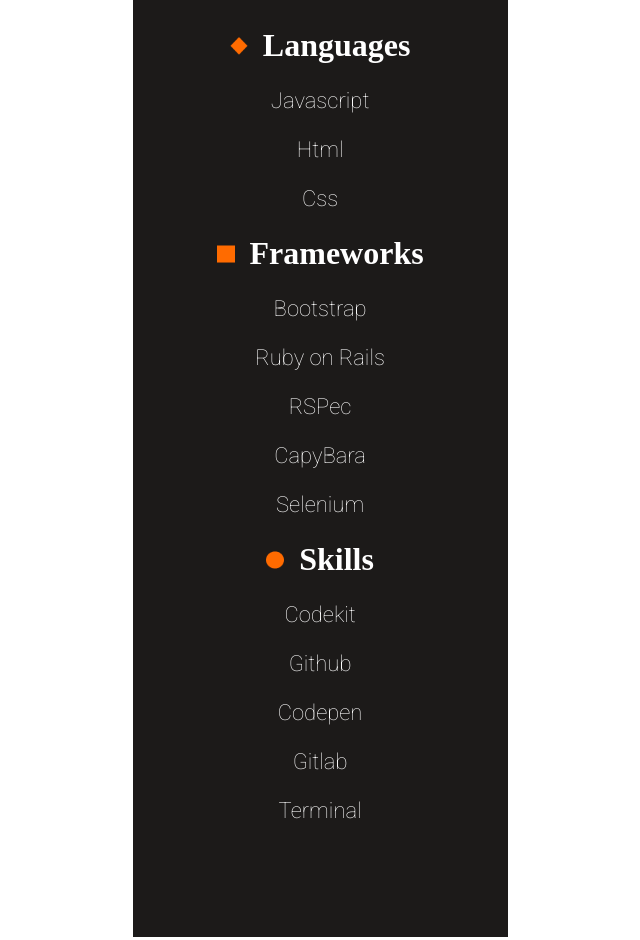
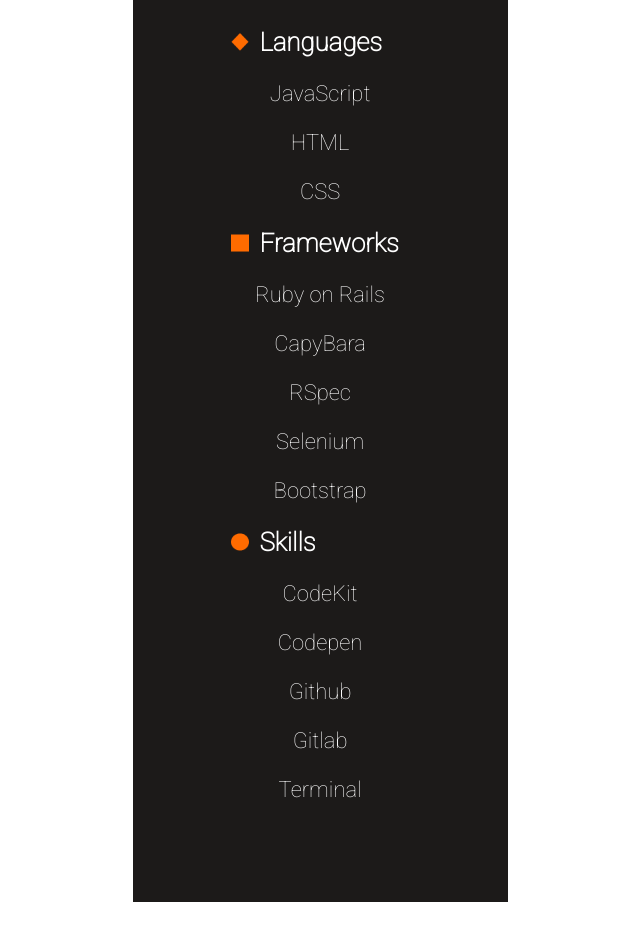
Before and after one commit to Lul-Abdifan/Portofolio-Project, a website: page index.html in a window 1280 px wide. Shown: the part 5048-5988 px from the top of the page, without its empty margins (341-981 px from the left). Drawn offline with Linux system fonts and the light colour scheme.

Commit message:
About me expreciane

```diff
--- a/index.html
+++ b/index.html
@@ -290,52 +290,40 @@
 
 
         <div class="experiance">
-        <div id="language">
-
-            <div id="icon_exprex"> <img src="./assets/images/rombusIcon.png"><h1>Languages</h1></div>
             <ul>
                 <li>
-                    Javascript
+                   <div class="title_container">  <img src="./assets/images/rombusIcon.png" class="title_image"> <h3> Languages<h3></h3></div>
 
+                  <ul>
+                    <li>JavaScript</li>
+                    <li>HTML</li>
+                    <li>CSS</li>
+                  </ul>
                 </li>
+                  <li>
+                    <div class="title_container">  <img src="./assets/images/RectangleIcon.png" class="title_image"> <h3> Frameworks<h3></h3></div>
 
+                  <ul>
+                    <li>Ruby on Rails</li>
+                    <li>CapyBara</li>
+                    <li>RSpec</li>
+                    <li>Selenium</li>
+                    <li>Bootstrap</li>
+                  </ul>
+                </li>
+                  <li>
+                    <div class="title_container">  <img src="./assets/images/circleIcon.png" class="title_image"> <h3> Skills<h3></h3></div>
 
-                <li>Html</li>
-                <li>Css</li>
+                  <ul>
+                    <li>CodeKit</li>
+                    <li>Codepen</li>
+                    <li>Github</li>
+                    <li>Gitlab</li>
+                    <li>Terminal</li>
+                  </ul>
+                </li>
+              <ul>
 
-            </ul>
-            </div>
-
-
-            <div id="frameworks" >     <div id="icon_exprex"> <img src="./assets/images/RectangleIcon.png"><h1>Frameworks</h1></div>
-                <ul>
-                <li>
-                    Bootstrap
-
-                </li>
-<li>Ruby on Rails</li>
-                <li>RSPec</li>
-                <li>CapyBara</li>
-                <li>Selenium</li>
-</ul>
-            </div>
-
-<div id="skill"> <div id="icon_exprex"> <img src="./assets/images/circleIcon.png"><h1>Skills</h1></div>
-    <ul>
-        <li>
-            Codekit
-
-        </li>
-
-
-        <li>Github</li>
-        <li>Codepen</li>
-        <li>Gitlab</li>
-        <li id="theLast">Terminal</li>
-    </ul>
-
-        </div>
-</div>
     </div>
 
 
--- a/style.css
+++ b/style.css
@@ -246,6 +246,7 @@
   flex-direction: column;
   align-items: center;
   margin-bottom: 44px;
+  padding-bottom: 100px;
 }
 
 .abtMedescription {
@@ -297,3 +298,14 @@
 .cards_buttons ul li,.card_buttons ul li{
   list-style: none;
 }
+.title_container{
+  display:flex;
+
+  align-items: center;
+  gap:10px;
+
+}
+.title_container img{
+  width:18px;
+  height:18px;
+}
```
